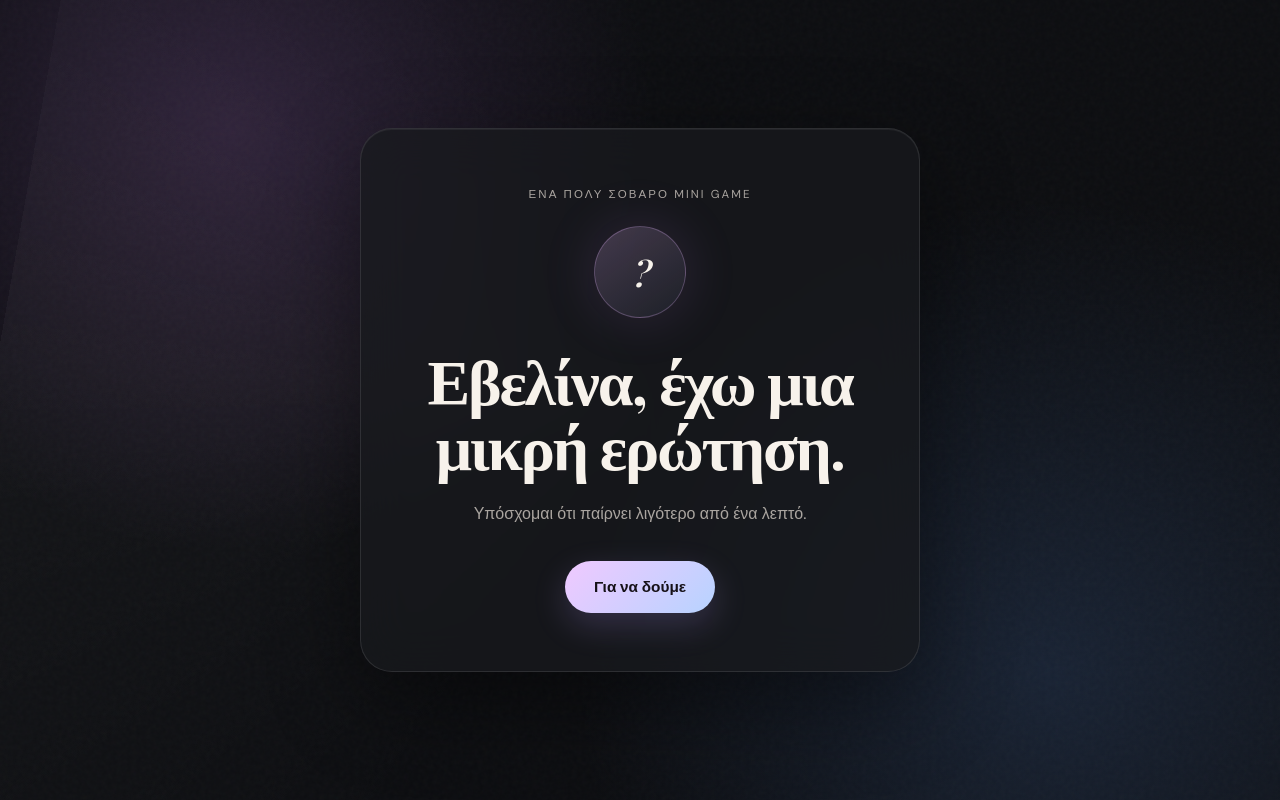
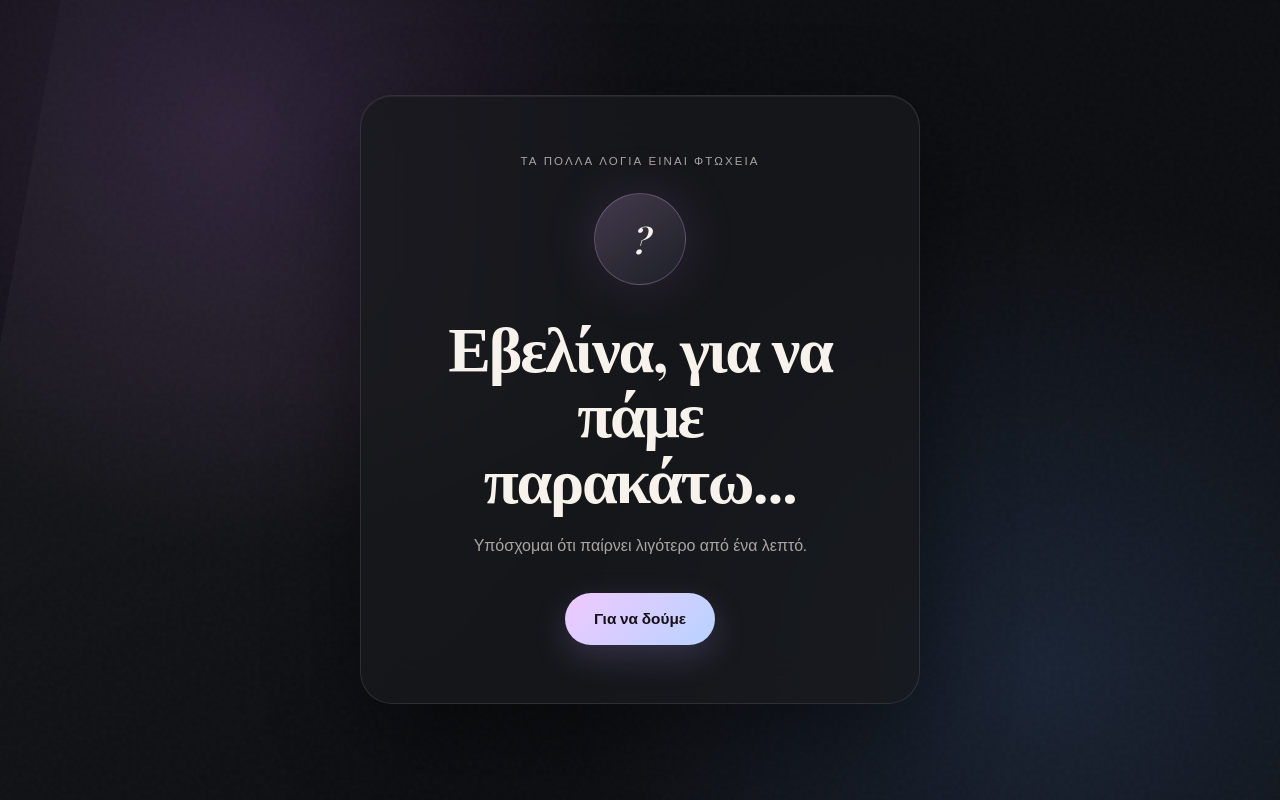
Before and after one commit to RadaPlan96/date-invite, a plain HTML site: page index.html in a window 1280 px wide. Drawn offline with nearby package versions, Linux system fonts and the light colour scheme; a web font is replaced by a local one.

Commit message:
Update index.html

```diff
--- a/index.html
+++ b/index.html
@@ -15,9 +15,9 @@
   <div class="noise"></div>
   <main class="shell">
     <section class="card" id="intro">
-      <p class="eyebrow">ένα πολύ σοβαρό mini game</p>
+      <p class="eyebrow">τα πολλά λόγια είναι φτώχεια</p>
       <div class="orb" aria-hidden="true"><span>?</span></div>
-      <h1><span id="recipientName">Εσύ</span>, έχω μια μικρή ερώτηση.</h1>
+      <h1><span id="recipientName">Εσύ</span>, για να πάμε παρακάτω...</h1>
       <p class="subtitle">Υπόσχομαι ότι παίρνει λιγότερο από ένα λεπτό.</p>
       <button class="primary" id="startButton">Για να δούμε</button>
     </section>
```
